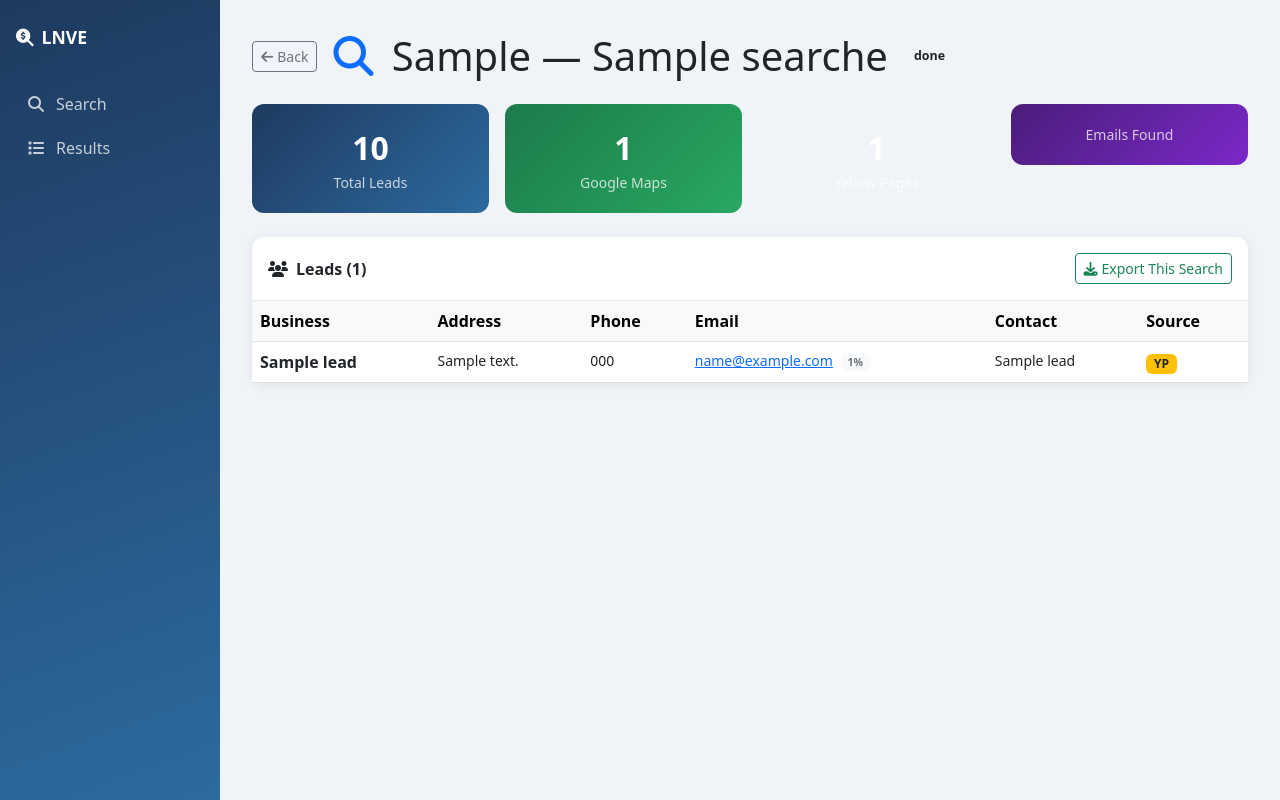
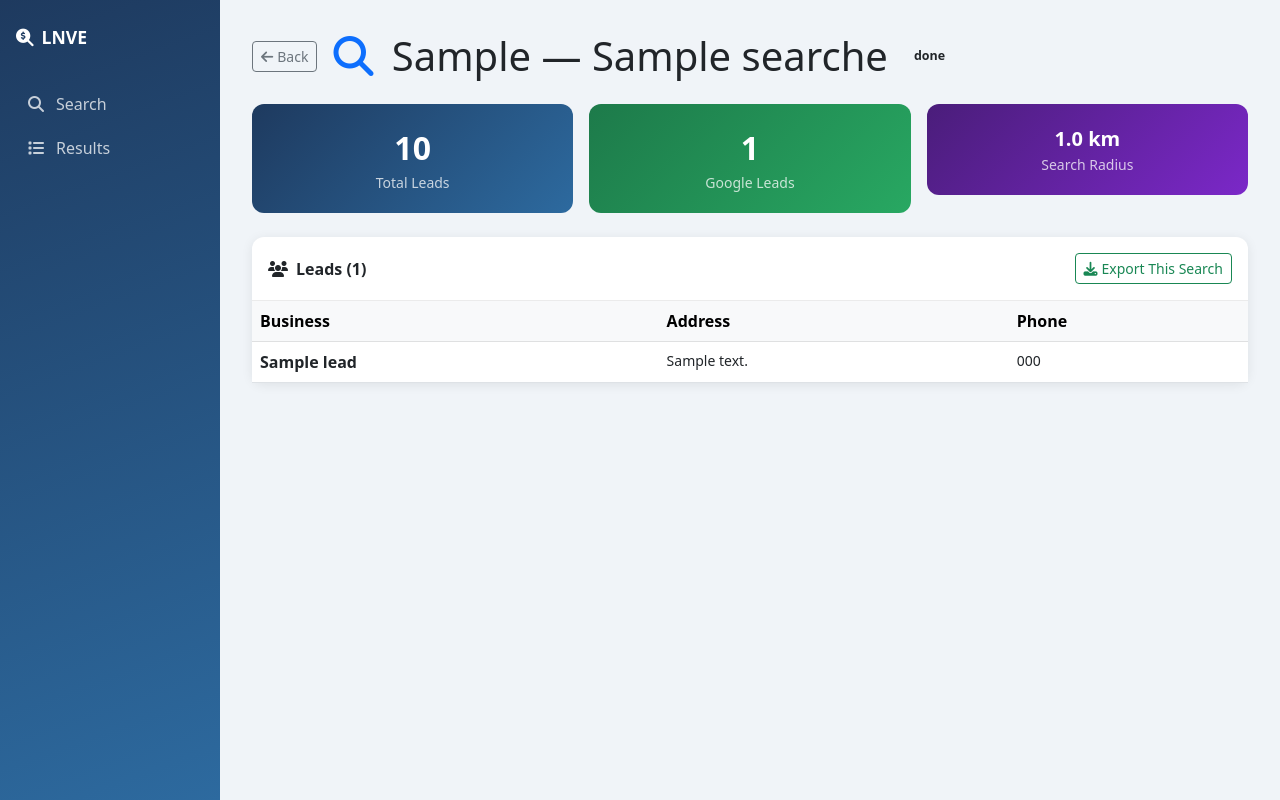
Before and after one commit to jenozu/LNVE, a Flask app: page /search/1 in a window 1280 px wide. Run offline with Flask 3, Linux system fonts and the light colour scheme; tables that the repository leaves empty hold one stand-in row (values such as "Sample post"); parts of the project's set-up code (start-up, migrations or seed data) failed here and were passed over; some libraries are stand-ins or nearby versions.

Commit message:
Phase 1: simplify search detail UI

```diff
--- a/web/templates/search_detail.html
+++ b/web/templates/search_detail.html
@@ -14,28 +14,22 @@
 </div>
 
 <div class="row g-3 mb-4">
-    <div class="col-md-3">
+    <div class="col-md-4">
         <div class="stat-card stat-blue text-center">
             <div class="fs-2 fw-bold">{{ search.total_leads }}</div>
             <div class="small opacity-75">Total Leads</div>
         </div>
     </div>
-    <div class="col-md-3">
+    <div class="col-md-4">
         <div class="stat-card stat-green text-center">
             <div class="fs-2 fw-bold">{{ search.gmaps_leads }}</div>
-            <div class="small opacity-75">Google Maps</div>
+            <div class="small opacity-75">Google Leads</div>
         </div>
     </div>
-    <div class="col-md-3">
-        <div class="stat-card stat-orange text-center">
-            <div class="fs-2 fw-bold">{{ search.yellowpages_leads }}</div>
-            <div class="small opacity-75">Yellow Pages</div>
-        </div>
-    </div>
-    <div class="col-md-3">
+    <div class="col-md-4">
         <div class="stat-card stat-purple text-center">
-            <div class="fs-2 fw-bold">{{ enriched_count }}</div>
-            <div class="small opacity-75">Emails Found</div>
+            <div class="fs-5 fw-bold">{{ search.radius_km }} km</div>
+            <div class="small opacity-75">Search Radius</div>
         </div>
     </div>
 </div>
@@ -56,9 +50,6 @@
                         <th>Business</th>
                         <th>Address</th>
                         <th>Phone</th>
-                        <th>Email</th>
-                        <th>Contact</th>
-                        <th>Source</th>
                     </tr>
                 </thead>
                 <tbody>
@@ -67,27 +58,9 @@
                     <td><strong>{{ l.business_name }}</strong></td>
                     <td class="small">{{ l.address or '—' }}</td>
                     <td class="small">{{ l.phone_number or '—' }}</td>
-                    <td class="small">
-                        {% if l.email %}
-                            <a href="mailto:{{ l.email }}">{{ l.email }}</a>
-                            {% if l.enrichment_confidence %}
-                            <span class="badge bg-light text-secondary ms-1">
-                                {{ l.enrichment_confidence }}%
-                            </span>
-                            {% endif %}
-                        {% else %}—{% endif %}
-                    </td>
-                    <td class="small">{{ l.contact_name or '—' }}</td>
-                    <td>
-                        {% if l.source == 'google_maps' %}
-                        <span class="badge bg-danger bg-opacity-75">Google</span>
-                        {% else %}
-                        <span class="badge bg-warning text-dark">YP</span>
-                        {% endif %}
-                    </td>
                 </tr>
                 {% else %}
-                <tr><td colspan="6" class="text-center text-muted py-4">No leads found.</td></tr>
+                <tr><td colspan="3" class="text-center text-muted py-4">No leads found.</td></tr>
                 {% endfor %}
                 </tbody>
             </table>
```
